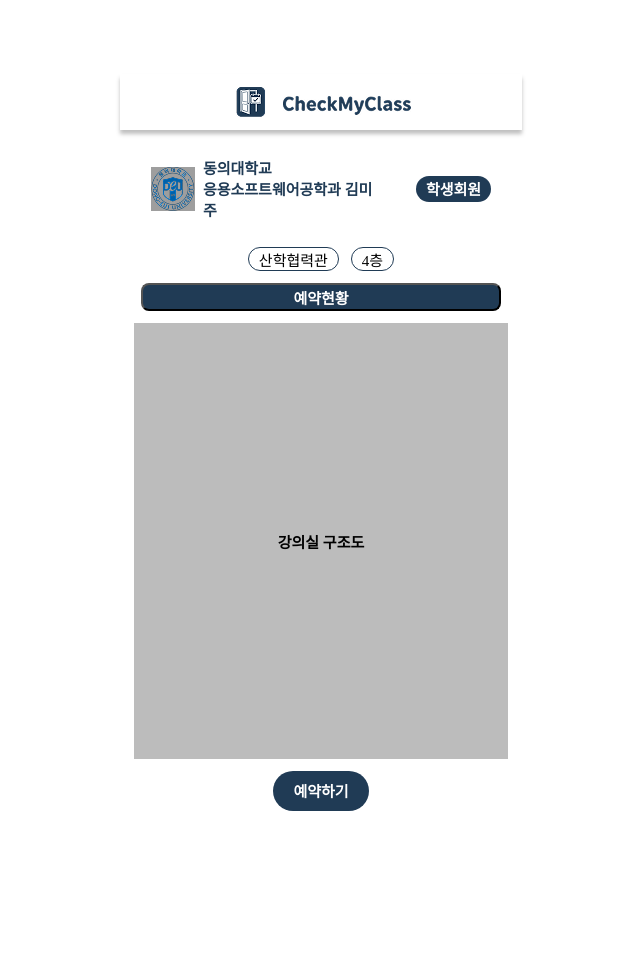
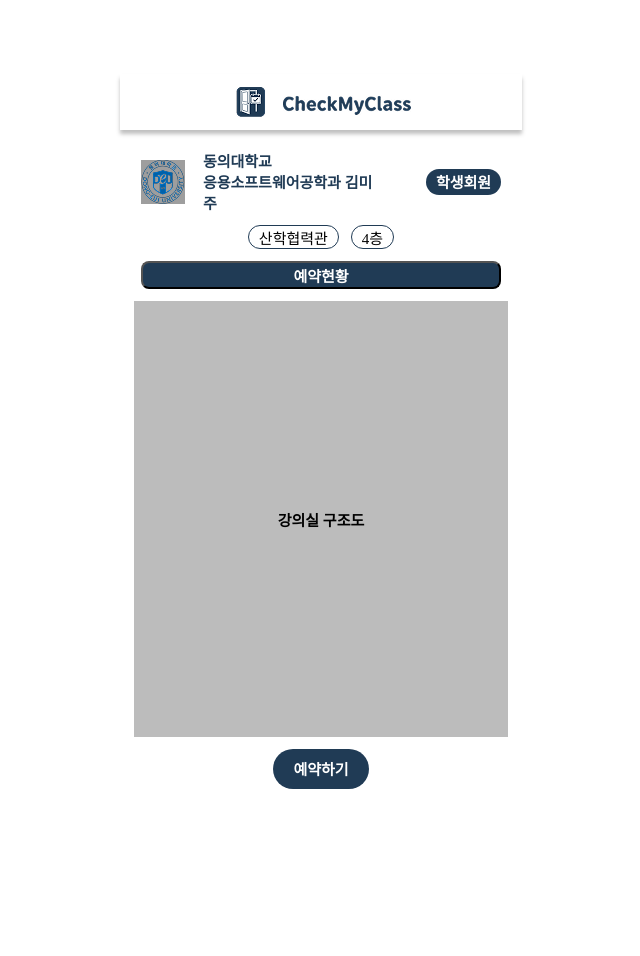
Before and after one commit to MIOsGIT/CheckMyClass, a PHP site: page /main.html in a window 1280 px wide. Shown: the whole page, without its empty margins (319-959 px from the left). Run offline with PHP 8.4, Linux system fonts and the light colour scheme; grey boxes are pictures that could not be loaded.

Commit message:
css 수정

```diff
--- a/main.html
+++ b/main.html
@@ -48,4 +48,3 @@
 </body>
 
 </html>
-<!-- 이야아ss -->
--- a/style.css
+++ b/style.css
@@ -65,6 +65,7 @@
   align-self: stretch;
   width: 100%;
   flex: 0 0 auto;
+  margin: 8px 0 0 0;
 }
 
 .main .div {
@@ -87,6 +88,7 @@
 
 .main .text-wrapper {
   position: relative;
+  margin: 0 10px;
   width: 173px;
   font-family: var(--main-font-font-family);
   font-weight: var(--main-font-font-weight);
```
